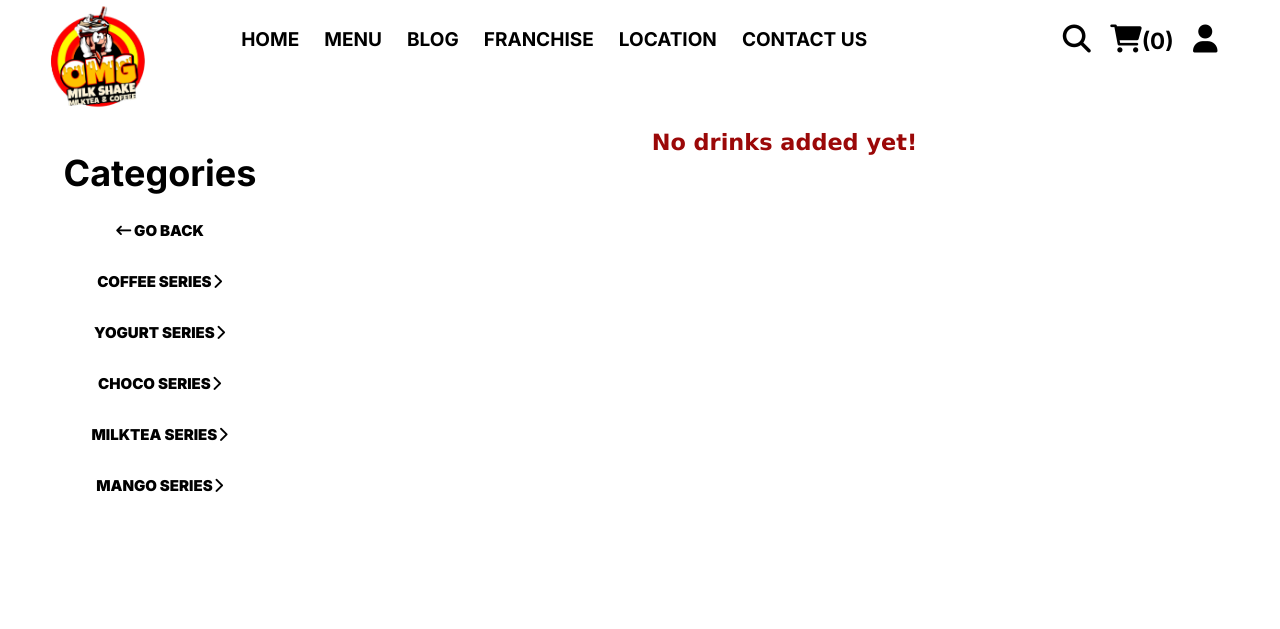
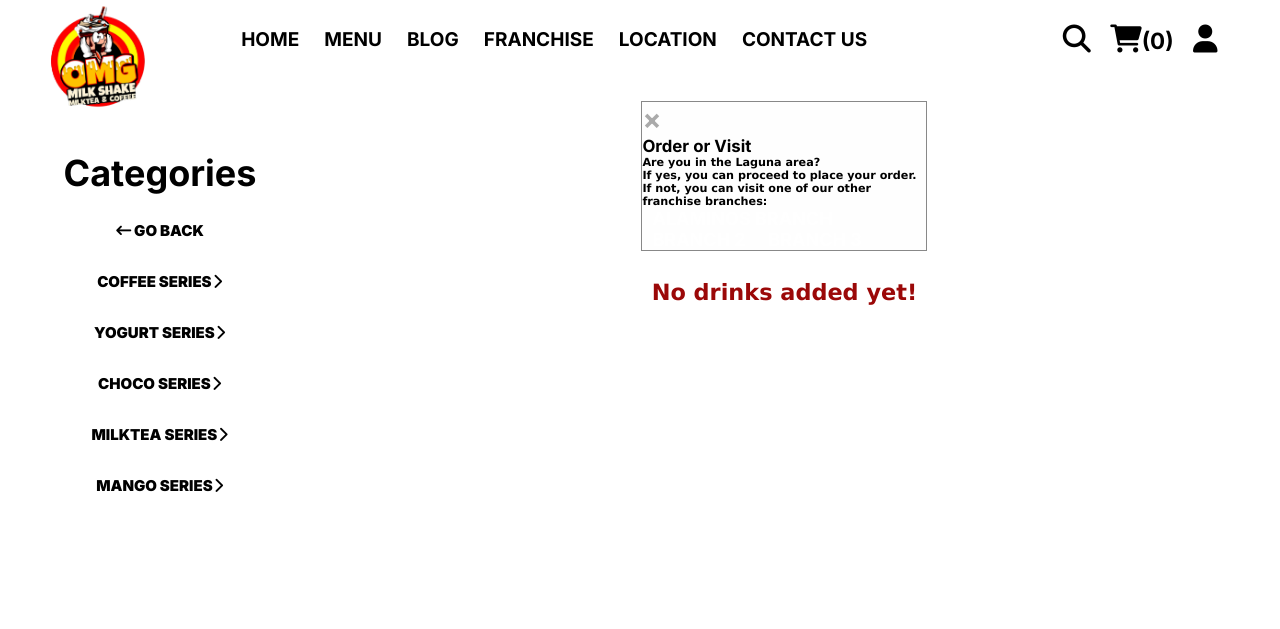
Before and after one commit to Mariaericka/OMG-philippines, a PHP site: page /category.php?category=yogurt in a window 1280 px wide. Shown: the top 629 px of the page. Run offline with PHP 8.4, Linux system fonts and the light colour scheme; data comes from the database, SQL or seed files in the repository; some libraries are stand-ins or nearby versions; some web fonts are replaced.

Commit message:
Update category.php

```diff
--- a/category.php
+++ b/category.php
@@ -32,6 +32,7 @@ include 'components/add_cart.php';
 </head>
 <body>
 
+
 <?php include 'components/user_header.php'; ?>
 <div class="second"><ul>
     <br> <h1>Categories</h1>
@@ -48,7 +49,24 @@ include 'components/add_cart.php';
     <div class="container2" style="box-sizing: border-box;
 height: 800px;
 margin-left: 25%;">
+   <!-- Modal -->
+   <div id="locationModal" class="modal">
+  <!-- Modal content -->
+  <div class="modal-content">
+  <span class="close" onclick="closeModal">&times;</span>
 
+    <h2>Order or Visit</h2>
+    <p>Are you in the Laguna area?</p>
+    <p>If yes, you can proceed to place your order.</p>
+    <p>If not, you can visit one of our other franchise branches:</p>
+    <ul>
+      <li>Alaminos Branch</li>
+      <li>Branch 2</li>
+      <li>Branch 3</li>
+      <!-- Add more branches as needed -->
+    </ul>
+  </div>
+</div>
 
 
 
```
